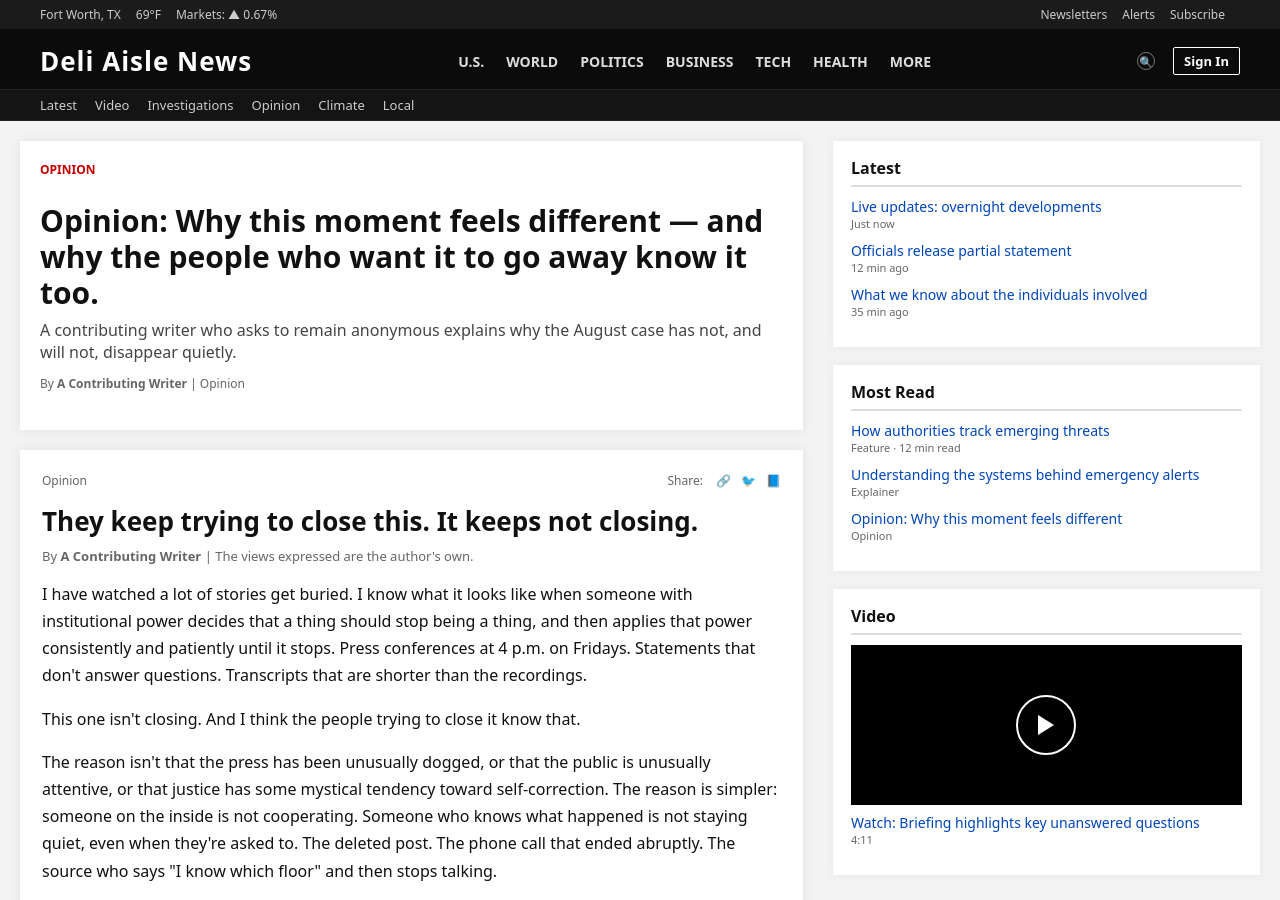
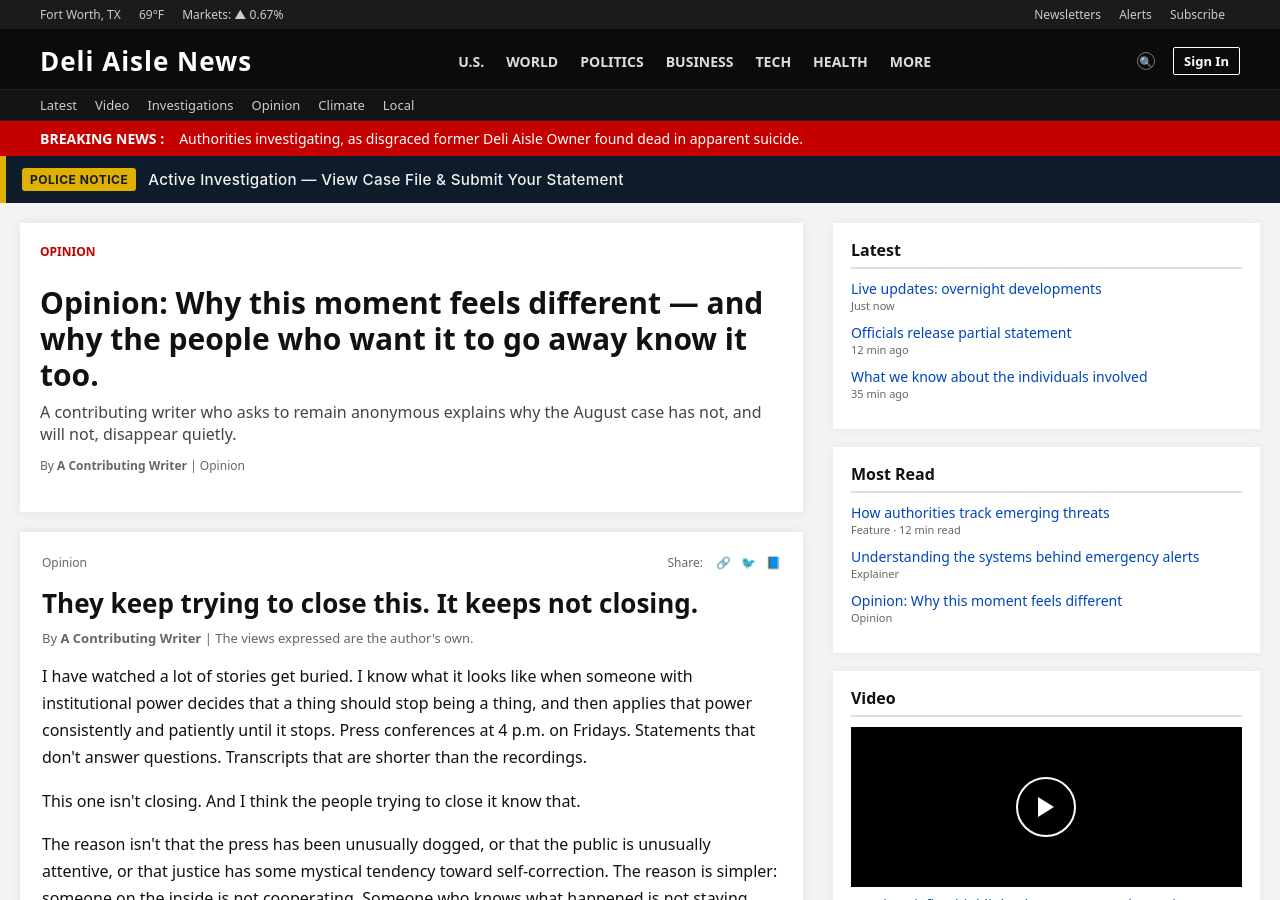
Before and after one commit to NotAnIronman/ARG, a Jekyll site: the page built from pages/opinion.html, in a window 1280 px wide and 900 px high. Built offline with Jekyll 4.4.1, drawn with Linux system fonts in a browser that asks for light colours.

Commit message:
Update opinion.html

```diff
--- a/pages/opinion.html
+++ b/pages/opinion.html
@@ -1,31 +1,9 @@
-<!DOCTYPE html>
-<html lang="en">
-<head>
-<meta charset="UTF-8">
-<meta name="viewport" content="width=device-width, initial-scale=1.0">
-<title>Deli Aisle News | Opinion: Why This Moment Feels Different</title>
-<link rel="stylesheet" href="styles.css">
-</head>
-<body>
-
-<!-- opinion piece submitted by contributing writer — identity verified by editorial — writer asked to remain anonymous — stated reason: "I know some of these people." -->
-
-<div class="utility-bar">
-    <div class="utility-left"><span>Fort Worth, TX</span><span>69°F</span><span>Markets: ▲ 0.67%</span></div>
-    <div class="utility-right"><span>Newsletters</span><span>Alerts</span><span>Subscribe</span></div>
-</div>
-<div class="header">
-    <div class="logo">Deli Aisle News</div>
-    <nav class="primary-nav">
-        <a href="us.html">U.S.</a><a href="world.html">World</a><a href="politics.html">Politics</a>
-        <a href="business.html">Business</a><a href="tech.html">Tech</a><a href="health.html">Health</a><a href="more.html">More</a>
-    </nav>
-    <div class="header-actions"><div class="search-icon">🔍</div><div class="signin">Sign In</div></div>
-</div>
-<div class="secondary-nav">
-    <a href="liveupdates.html">Latest</a><a href="soon.html">Video</a><a href="soon.html">Investigations</a>
-    <a href="opinion.html">Opinion</a><a href="soon.html">Climate</a><a href="local.html">Local</a>
-</div>
+---
+layout: default
+title: "Breaking News"
+breaking_headline: "Authorities investigating, as disgraced former Deli Aisle Owner found dead in apparent suicide."
+show_banner: true
+---
 
 <div class="page">
     <div>
@@ -89,15 +67,3 @@
         </section>
     </aside>
 </div>
-
-<footer class="footer">
-    <div class="footer-grid">
-        <div><h4>News</h4><a href="us.html">U.S.</a><a href="world.html">World</a><a href="politics.html">Politics</a><a href="local.html">Local</a></div>
-        <div><h4>Sections</h4><a href="business.html">Business</a><a href="tech.html">Tech</a><a href="health.html">Health</a><a href="soon.html">Climate</a></div>
-        <div><h4>About</h4><a href="about.html">About Us</a><a href="standards.html">Standards</a><a href="careers.html">Careers</a><a href="press.html">Press</a></div>
-        <div><h4>Contact</h4><a href="contact.html">Contact Us</a><a href="tip.html">Send a Tip</a><a href="corrections.html">Corrections</a><a href="privacy.html">Privacy</a></div>
-    </div>
-    <div class="footer-bottom">© 2026 Deli Aisle News Network. All rights reserved.</div>
-</footer>
-</body>
-</html>
```
